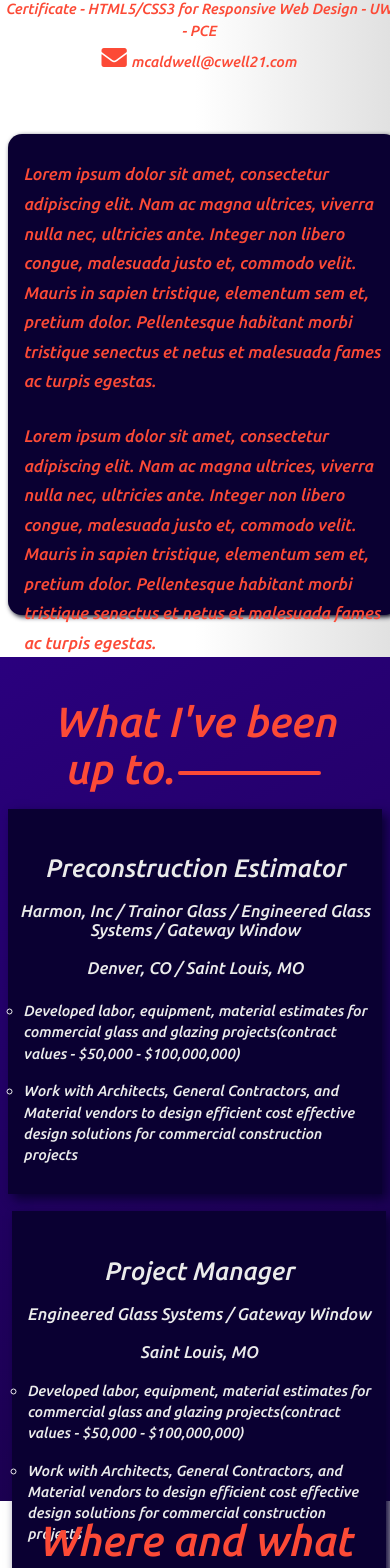
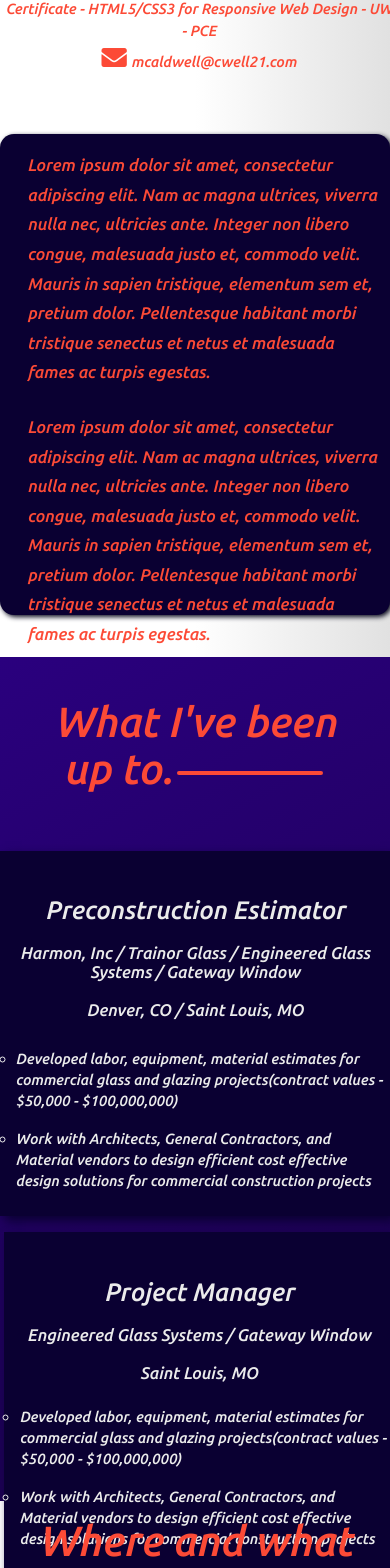
Before and after one commit to Cwell21/cwell_resume, a React (Create React App) app: page / in a window 390 px wide. Shown: the part 1031-2599 px from the top of the page. Built offline with nearby package versions, Linux system fonts and the light colour scheme.

Commit message:
Final Work portfolio.  Minor fixes to sizes for Ipad Pro Layout

```diff
--- a/src/Components/About/About.css
+++ b/src/Components/About/About.css
@@ -74,7 +74,7 @@
   padding: 2vw 2vw 1vh 7vw;
   top: 0;
   width: 50vw;
-  z-index: 1;
+
 
 }
 #about_description p {
@@ -141,7 +141,6 @@
   .about_section {
     height: 80vh;
     margin-top: 5vh;
-    padding: 0 2vw;
     width: 100%;
   }
 
@@ -152,8 +151,6 @@
   #about_description {
     height: 100%;
     left:0;
-    margin: 0 2vw;
-    padding: 2vh 4vw;
     width: 100vw;
   }
 
--- a/src/Components/Experience/Experience.css
+++ b/src/Components/Experience/Experience.css
@@ -42,7 +42,7 @@
 @media only screen and (max-width:1024px) {
   #experience{
 
-    padding: 5vh 1vw 0;
+    padding: 5vh 0;
   }
 
   .experience_section {
--- a/src/Components/Experience/Job/Job.css
+++ b/src/Components/Experience/Job/Job.css
@@ -75,7 +75,7 @@
     align-items: space-around;
     flex-direction: column;
     justify-content: space-between;
-    padding: 0 1vw;
+
   }
 
   .experience_article {
--- a/src/Components/Work/Work.css
+++ b/src/Components/Work/Work.css
@@ -29,6 +29,7 @@
 }
 
 .work_card {
+  background-color: rgb(252,74,54);
   border-radius: 15px;
   box-shadow: 5px  0 10px rgb(5,5,5);
   height: 30vh;
@@ -66,7 +67,7 @@
 
   .work_card_information li {
 
-    background-color: rgb(252,74,54);
+
     color: rgb(235,235,235);
     padding: .5vh .5vw;
     text-align: left;
```
